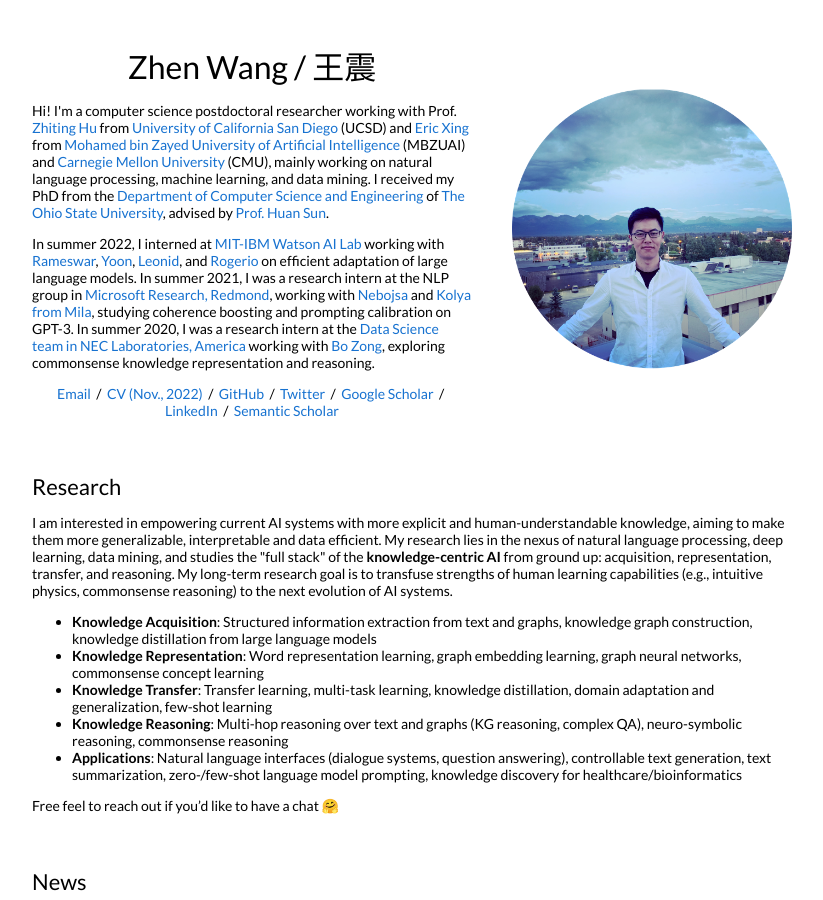
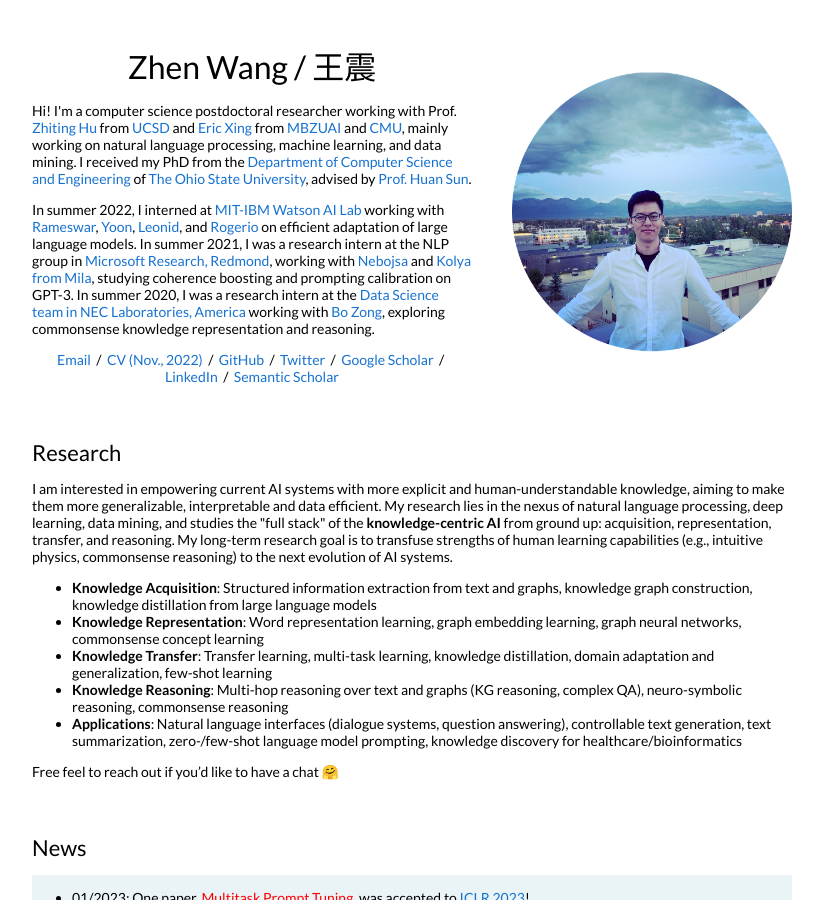
Before and after one commit to zhenwang9102/zhenwang9102.github.io, a Jekyll site: the page built from _posts/2019-06-02-venue.markdown, in a window 1280 px wide and 900 px high. Shown: the whole window, without its empty margins (228-1051 px from the left). Built offline with Jekyll 4.4.1, drawn with Linux system fonts in a browser that asks for light colours.

Commit message:
Update default.html

```diff
--- a/_layouts/default.html
+++ b/_layouts/default.html
@@ -40,7 +40,7 @@
                 Zhen Wang / 王震
               </h1>
               <p>
-                Hi! I'm a computer science postdoctoral researcher working with Prof. <a href="http://zhiting.ucsd.edu/">Zhiting Hu</a> from <a href="https://ucsd.edu/">University of California San Diego</a> (UCSD) and <a href="http://www.cs.cmu.edu/~epxing/">Eric Xing</a> from <a href="https://mbzuai.ac.ae/">Mohamed bin Zayed University of Artificial Intelligence</a> (MBZUAI) and <a href="https://www.cmu.edu/">Carnegie Mellon University</a> (CMU), mainly working on natural language processing, machine learning, and data mining. I received my PhD from the <a href="https://cse.osu.edu/">Department of Computer Science and Engineering</a> of <a href="https://www.osu.edu/">The Ohio State University</a>, advised by <a href="http://web.cse.ohio-state.edu/~sun.397/">Prof. Huan Sun</a>.
+                Hi! I'm a computer science postdoctoral researcher working with Prof. <a href="http://zhiting.ucsd.edu/">Zhiting Hu</a> from <a href="https://ucsd.edu/">UCSD</a> and <a href="http://www.cs.cmu.edu/~epxing/">Eric Xing</a> from <a href="https://mbzuai.ac.ae/">MBZUAI</a> and <a href="https://www.cmu.edu/">CMU</a>, mainly working on natural language processing, machine learning, and data mining. I received my PhD from the <a href="https://cse.osu.edu/">Department of Computer Science and Engineering</a> of <a href="https://www.osu.edu/">The Ohio State University</a>, advised by <a href="http://web.cse.ohio-state.edu/~sun.397/">Prof. Huan Sun</a>.
               </p>
               <p>
                 In summer 2022, I interned at <a href="https://mitibmwatsonailab.mit.edu/">MIT-IBM Watson AI Lab</a> working with <a href="https://rpand002.github.io/">Rameswar</a>, <a href="https://people.csail.mit.edu/yoonkim/">Yoon</a>, <a href="https://scholar.google.com/citations?user=WbO7tjYAAAAJ&hl=en">Leonid</a>, and <a href="https://www.rogerioferis.org/">Rogerio</a> on efficient adaptation of large language models. In summer 2021, I was a research intern at the NLP group in <a href="https://www.microsoft.com/en-us/research/lab/microsoft-research-redmond/">Microsoft Research, Redmond</a>, working with <a href="https://www.microsoft.com/en-us/research/people/jojic/">Nebojsa</a> and <a href="https://malkin1729.github.io/">Kolya from Mila</a>, studying coherence boosting and prompting calibration on GPT-3. In summer 2020, I was a research intern at the <a href="https://www.nec-labs.com/research-departments/data-science-system-security/data-science-systems-research-home">Data Science team in NEC Laboratories, America</a> working with <a href="https://bzong.github.io/">Bo Zong</a>, exploring commonsense knowledge representation and reasoning.
```
